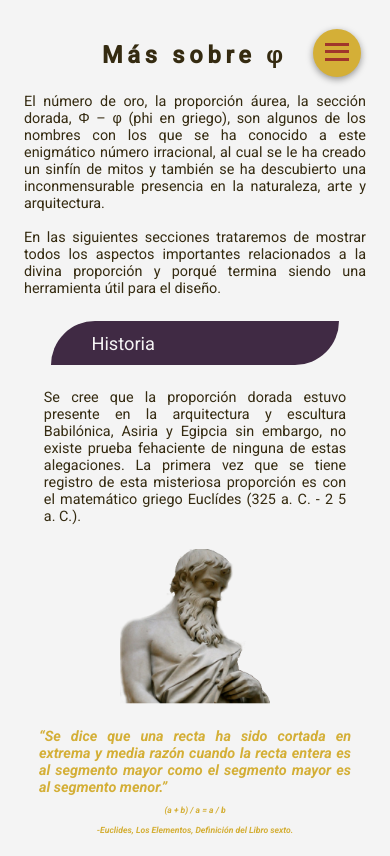
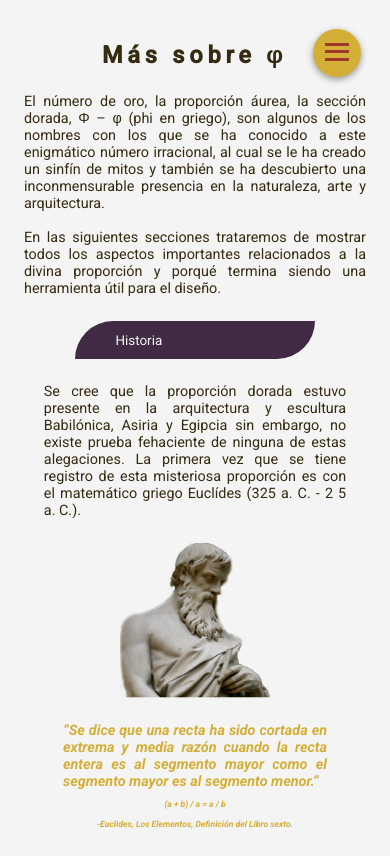
Before and after one commit to KurtGuardia/Phi---Dise-o-y-Desarrollo-Web, a website: page pages/sobre-phi.html in a window 390 px wide. Shown: the top 856 px of the page. Drawn offline with Linux system fonts and the light colour scheme.

Commit message:
Fixed bugs on XXXS in Sobre phi page, and finished responsiveness in XXXXS on same page

```diff
--- a/scss/pages/_sobrephi.scss
+++ b/scss/pages/_sobrephi.scss
@@ -27,6 +27,13 @@
 
     @include respond(xxs) {
       width: 60rem;
+    }
+
+    @include respond(xxxs) {
+      width: 50rem;
+
+      font-size: 2.8rem;
+
     }
 
     &:hover {
@@ -81,6 +88,14 @@
       @include respond(xxs) {
         width: 80rem;
       }
+
+      @include respond(xxs) {
+        width: 63rem;
+      }
+
+      @include respond(xxxs) {
+        width: 55rem;
+      }
     }
 
     .golden {
@@ -112,7 +127,7 @@
             width: 200px;
           }
 
-          @include respond(s) {
+          @include respond(xs) {
             width: 150px;
           }
         }
@@ -184,7 +199,7 @@
         }
 
         @include respond(xxxs) {
-          width: 65rem;
+          width: 63rem;
         }
       }
 
@@ -250,6 +265,9 @@
           @include respond(xxxs) {
             width: 150px;
           }
+          @include respond(xxxxs) {
+            width: 130px;
+          }
         }
         img:last-of-type {
           width: 300px;
@@ -257,8 +275,11 @@
           @include respond(xs) {
             width: 200px;
           }
-          @include respond(xs) {
+          @include respond(xxs) {
             width: 110px;
+          }
+          @include respond(xxxxs) {
+            width: 90px;
           }
         }
 
@@ -312,10 +333,6 @@
             font-weight: 500;
           }
         }
-
-        @include respond(xxxs) {
-          width: 68rem;
-        }
       }
     }
 
@@ -347,6 +364,7 @@
             @include respond(xs) {
               width: 31.94rem;
               margin-left: 10rem;
+              margin-bottom: -3rem;
             }
 
             @include respond(xxs) {
@@ -363,7 +381,7 @@
           }
 
           @include respond(xxxs) {
-            width: 80rem;
+            width: 63rem;
           }
         }
 
@@ -421,9 +439,6 @@
           @include respond(xxs) {
             flex-wrap: wrap;
             margin: auto;
-            p {
-              margin: 4rem;
-            }
           }
         }
 
@@ -452,6 +467,12 @@
           }
         }
 
+        @include respond(xxxxs) {
+          &:nth-of-type(8) img {
+            width: 50rem;
+          }
+        }
+
         p:nth-child(2) {
           margin-left: 20rem;
           @include respond(s) {
@@ -459,6 +480,9 @@
           }
           @include respond(xs) {
             margin-left: 5rem;
+          }
+          @include respond(xxxs) {
+            margin-left: 0;
           }
         }
       }
@@ -485,10 +509,6 @@
                 width: 17rem;
               }
             }
-          }
-
-          @include respond(xxxs) {
-            width: 66rem;
           }
         }
 
@@ -618,7 +638,11 @@
 
           @include respond(xxxs) {
             letter-spacing: 1px;
-            left: 3rem;
+            left: 0;
+          }
+
+          @include respond(xxxxs) {
+            letter-spacing: -1px;
           }
         }
       }
@@ -648,13 +672,46 @@
         }
 
         @include respond(xxs) {
-          &:first-of-type img {
-            width: 30.7rem;
-            height: auto;
+          &:first-of-type {
+            img {
+              //Creation of Adam and Dali's Supper
+              width: 30.7rem;
+              height: auto;
+              //Only creation of Adam
+              &:first-of-type {
+                margin-right: 8rem;
+              }
+            }
           }
           img {
-            height: 35.7rem;
+            height: 35.7rem; //Nefertiti, Eiffel and CN Tower
             width: auto;
+          }
+        }
+
+        @include respond(xxxs){
+          &:first-of-type {
+            img {
+              //Creation of Adam and Dali's Supper
+              width: 28.7rem;
+              //Only creation of Adam
+              &:first-of-type {
+                margin-right: 5rem;
+              }
+            }
+          }
+        }
+
+        @include respond(xxxxs){
+          &:first-of-type {
+            img {
+              //Creation of Adam and Dali's Supper
+              width: 23.7rem;
+              //Only creation of Adam
+              &:first-of-type {
+                margin-right: 2rem;
+              }
+            }
           }
         }
       }
@@ -665,6 +722,10 @@
         &:first-of-type {
           @include respond(xxxs) {
             width: 45rem;
+
+            img{
+              width: 100%;
+            }
           }
         }
 
@@ -694,19 +755,35 @@
               width: 21.66rem;
             }
           }
+          @include respond(xxxxs) {
+            img:first-child {
+              width: 28.55rem;
+            }
+            img:last-child {
+              width: 18.66rem;
+            }
+          }
         }
 
-        &:nth-of-type(3) img:nth-of-type(1),
+        &:nth-of-type(3) img:nth-of-type(1),    //Apple and Google logos
         img:nth-of-type(2) {
           width: 30rem;
 
           @include respond(xxs) {
             width: 20rem;
           }
+
+          @include respond(xxxxs) {
+            width: 15rem;
+          }
         }
 
-        &:nth-of-type(3) img:nth-of-type(3) {
+        &:nth-of-type(3) img:nth-of-type(3) {   //NatGeo logo
           width: 15rem;
+
+          @include respond(xxxxs) {
+            width: 10rem;
+          }
         }
       }
     }
@@ -732,10 +809,6 @@
           }
         }
 
-        p {
-          margin: auto 3rem;
-        }
-
         &:nth-of-type(6) img {
           width: 23.83rem;
         }
@@ -750,10 +823,6 @@
             flex-wrap: wrap-reverse;
           }
         }
-
-        @include respond(xxxs) {
-          width: 73rem;
-        }
       }
 
       .end {
@@ -767,7 +836,7 @@
       }
 
       @include respond(xxs) {
-        max-height: 630rem;
+        max-height: 660rem;
       }
     }
 
@@ -787,6 +856,9 @@
       width: 83rem;
     }
 
+    @include respond(xxxxs) {
+      width: 76rem;
+    }
   }
 
   .bye {
```
Also changed, not shown: css/style.css.
